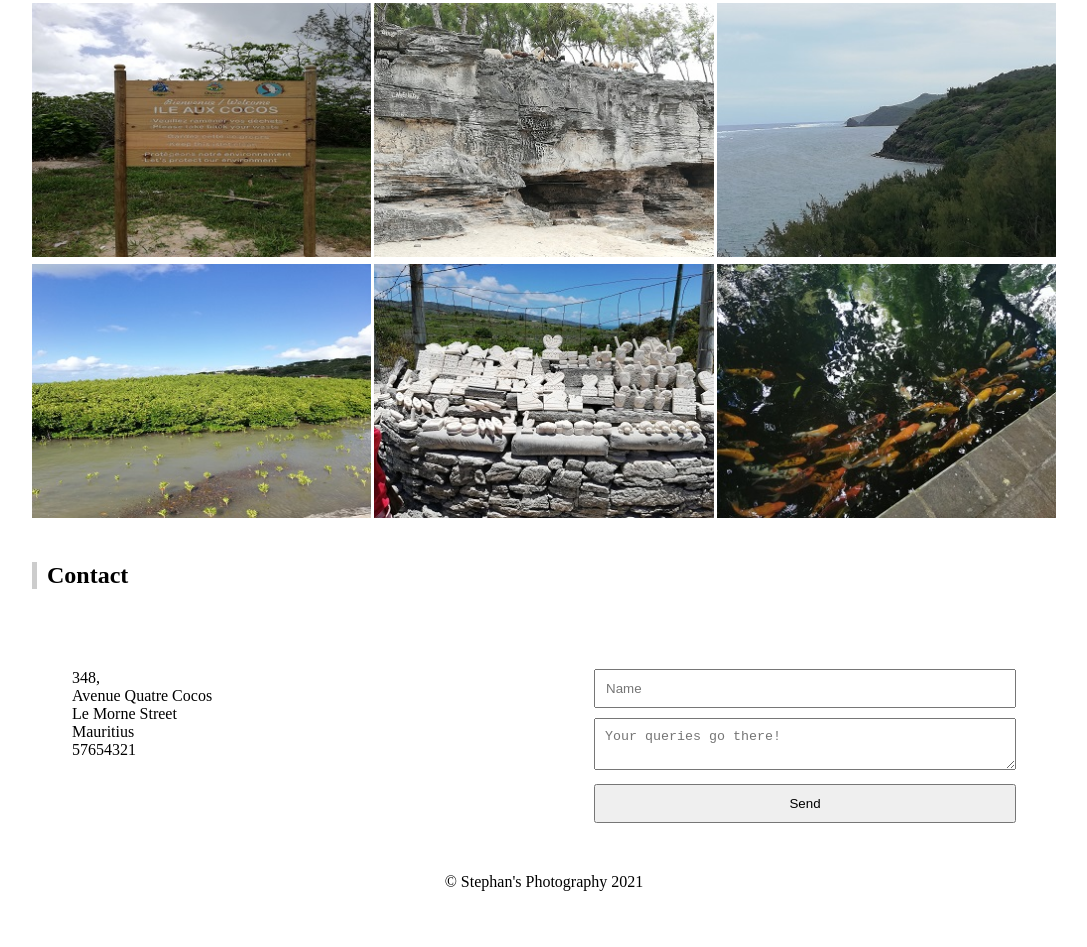
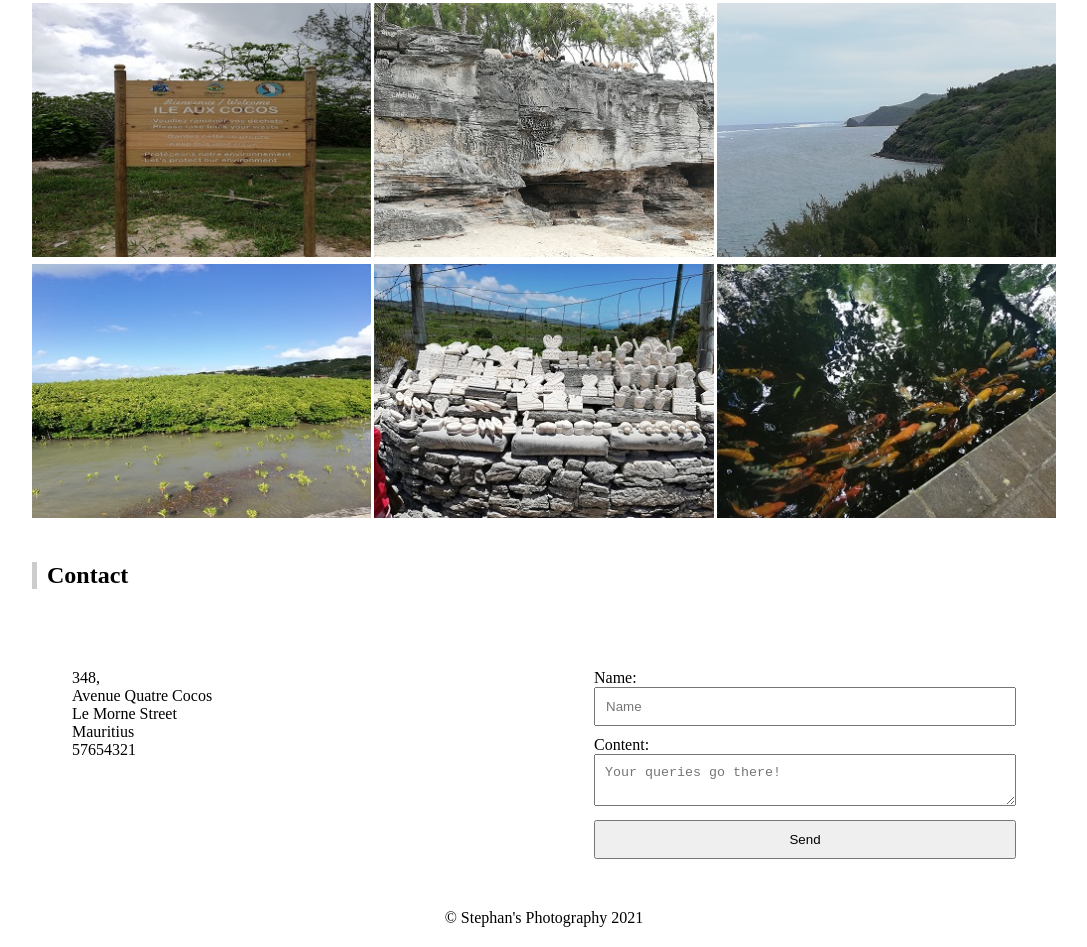
Before and after one commit to lildarees/web-assignment, a plain HTML site: page index.html in a window 1280 px wide. Shown: the part 1328-2275 px from the top of the page, without its empty margins (96-1183 px from the left). Before the commit the page ends 2239 px from the top, so only its background shows below. Drawn offline with Linux system fonts and the light colour scheme; a web font is replaced by a local one.

Commit message:
Add files via upload

```diff
--- a/index.html
+++ b/index.html
@@ -131,7 +131,9 @@
         </div>
         <div class="half">
           <div class="contact-form">
+            <label for="name">Name:</label>
             <input type="text" name="name" placeholder="Name" />
+            <label for="content">Content:</label>
             <textarea placeholder="Your queries go there!"></textarea>
             <input type="submit" value="Send" />
           </div>
```
